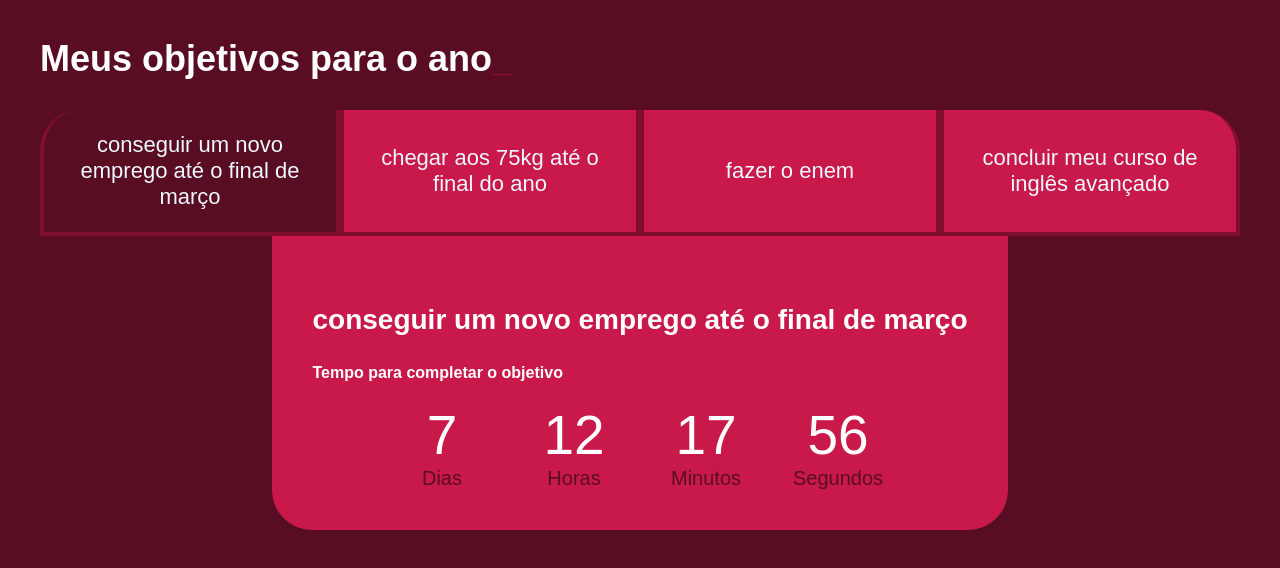
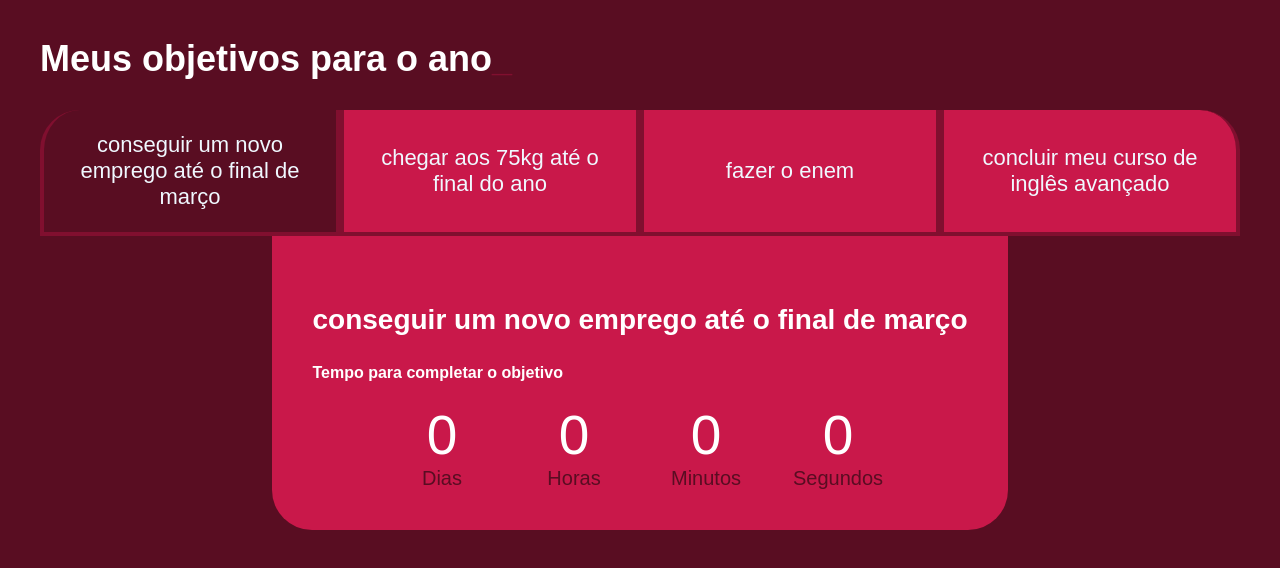
Before and after one commit to KauaVargas/2024-3b-meus-projetos-de-vida, a plain HTML site: page index.html in a window 1280 px wide. Drawn offline with Linux system fonts and the light colour scheme; a web font is replaced by a local one.

Commit message:
Aula 30/04

```diff
--- a/main.js
+++ b/main.js
@@ -10,22 +10,8 @@ const tempoObjetivo04 = new Date("2024-08-25T00:00:00");
 
 const tempos = [tempoObjetivo01, tempoObjetivo02, tempoObjetivo03, tempoObjetivo04];
 
-function atualizaCronometro() {
-    for (let i = 0; i < tempos.length; i++) {
-        contadores[i].textContent = calculaTempo(tempos[i])
-    }
-}
+for (let i = 0; i < botoes.length; i++) {
 
-function comecaCronometro() {
-    atualizaCronometro();
-    setInterval(atualizaCronometro, 1000);
-}
-
-//comecaCronometro();
-
-let tempoAtual = new Date()
-
-for (let i = 0; i < botoes.length; i++) {
     botoes[i].onclick = function () {
 
         for (j = 0; j < botoes.length; j++) {
@@ -39,22 +25,42 @@ for (let i = 0; i < botoes.length; i++) {
 }
 
 function calculaTempo(tempoObjetivo) {
-
     let tempoAtual = new Date
-    let tempoFinal = tempoObjetivo - tempoAtual
+    let tempoFinal = tempoObjetivo - tempoAtual;
 
     let segundos = Math.floor(tempoFinal / 1000);
     let minutos = Math.floor(segundos / 60);
     let horas = Math.floor(minutos / 60);
-    let dia = Math.floor(horas / 24);
+    let dias = Math.floor(horas / 24);
+
+
 
     segundos %= 60;
     minutos %= 60;
     horas %= 24;
 
-    if(tempoFinal > 0){
-    return dia + " Dias " + horas + " Horas" + minutos + " Minutos " + segundos + " Segundos "
+    if (tempoFinal > 0) {
+        return [dias, horas, minutos, segundos];
     } else {
-        return "Prazo finalizado"
+        return [0, 0, 0, 0];
     }
 }
+
+function atualizaCronometro() {
+
+    for (let i = 0; i < tempos.length; i++) {
+        document.getElementById("dias"+i).textContent = calculaTempo(tempos[i])[0];
+        document.getElementById("horas"+i).textContent = calculaTempo(tempos[i])[1];
+        document.getElementById("min"+i).textContent = calculaTempo(tempos[i])[2];
+        document.getElementById("segs"+i).textContent = calculaTempo(tempos[i])[3];
+    }
+}
+
+function comecaCronometro() {
+    atualizaCronometro();
+    setInterval(atualizaCronometro,1000);
+}
+
+comecaCronometro();
+
+let tempoAtual = new Date()
```
Also changed, not shown: index.html (+0 -1 lines).
